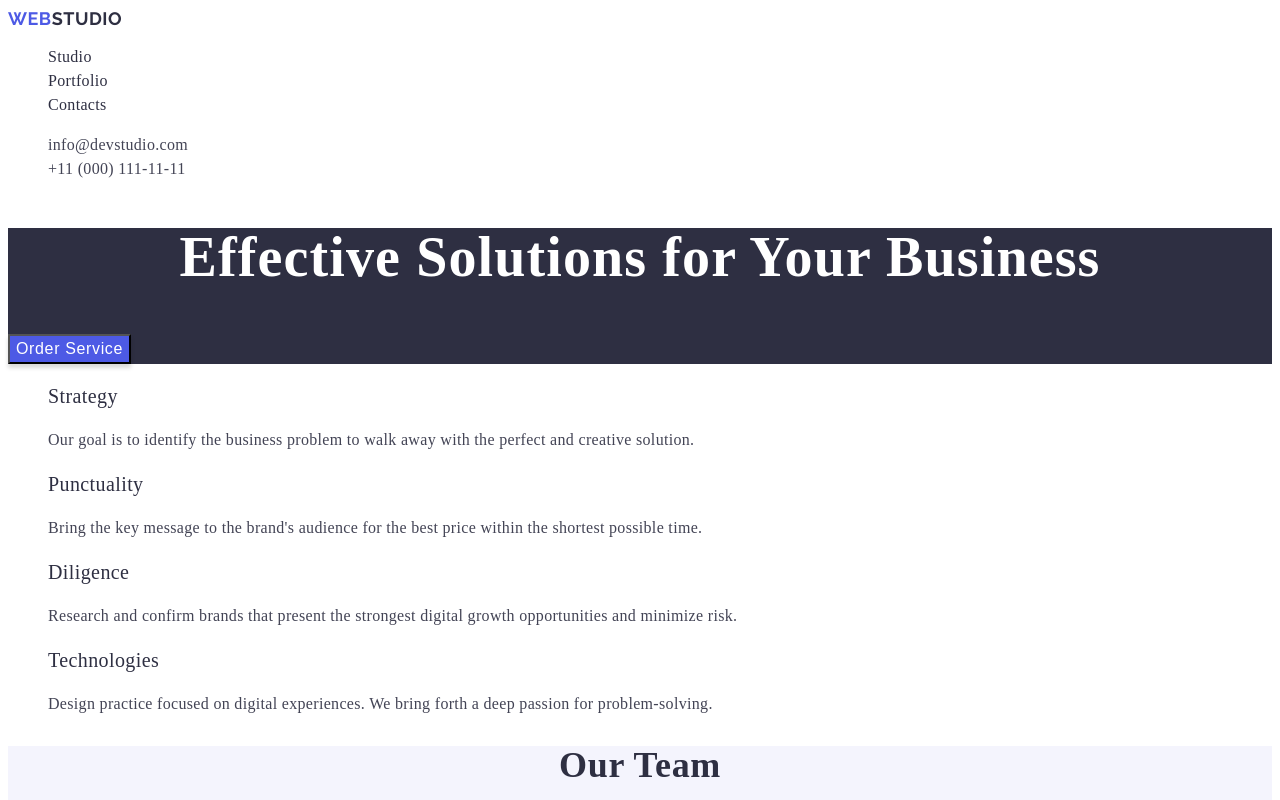
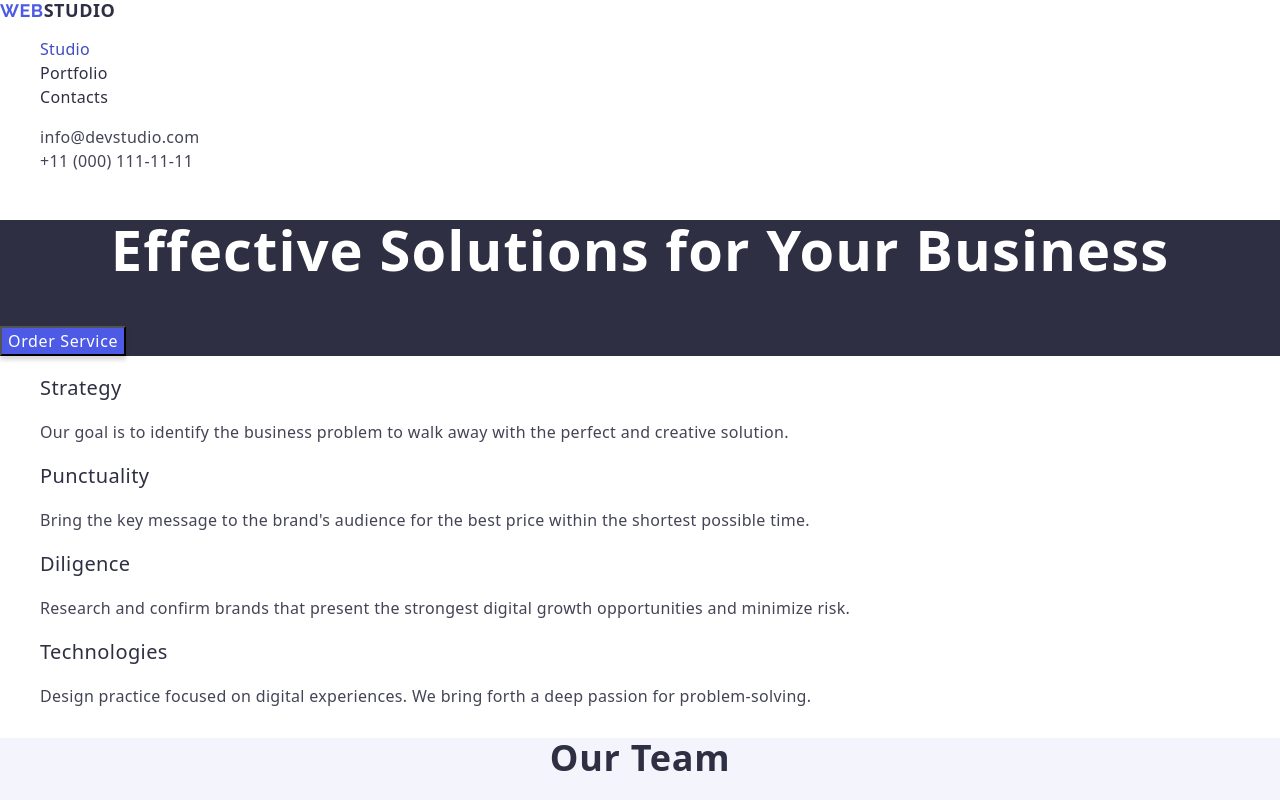
Before and after one commit to MichaelJanzer/goit-markup-hw-02, a plain HTML site: page index.html in a window 1280 px wide. In both pictures the pointer is over the link "Studio". Shown: the top 800 px of the page. Drawn offline with nearby package versions, Linux system fonts and the light colour scheme.

Commit message:
finish4
ready

```diff
--- a/css/styles.css
+++ b/css/styles.css
@@ -13,12 +13,7 @@ a {
     text-decoration: none;
 }
 
-.header {
-    background: #fff;
-}
-
 .header-logo {
-    font-family: "Raleway", sans-serif;
     font-weight: 700;
     font-size: 18px;
     line-height: 1.17;
@@ -33,12 +28,18 @@ a {
 
 }
 
-.header-link {
+.header-link{
     font-weight: 500;
     font-size: 16px;
     line-height: 1.5;
     letter-spacing: 0.02em;
     color: #2e2f42;
+}
+
+.header-link:hover,
+.header-link:focus,
+.header-link:active{
+    color: #404bbf;
 }
 
 .address-text{
@@ -47,6 +48,12 @@ a {
     letter-spacing: 0.02em;
     color: #434455;
     font-style: normal;
+}
+
+.address-text:hover,
+.address-text:focus,
+.address-text:active{
+    color: #404bbf;
 }
 
 .studio {
@@ -62,10 +69,7 @@ a {
     color: #fff;
 }
 
-.studio-button,
-.studio-button:hover,
-.studio-button:focus,
-.studio-button:active{
+.studio-button{
     font-weight: 500;
     font-size: 16px;
     line-height: 1.5;
@@ -73,6 +77,14 @@ a {
     color: #fff;
     box-shadow: 0 4px 4px 0 rgba(0, 0, 0, 0.15);
     background: #4d5ae5;
+    cursor: pointer;
+
+}
+
+.studio-button:hover,
+.studio-active,
+.studio-focus{
+    background: #404bbf;
 }
 
 .visually-hidden{
@@ -161,7 +173,6 @@ a {
 }
 
 .footer-logo {
-    font-family: "Raleway", sans-serif;
     font-weight: 700;
     font-size: 18px;
     line-height: 1.17;
--- a/index.html
+++ b/index.html
@@ -5,6 +5,9 @@
     <meta charset="UTF-8">
     <meta name="webstudio" content="webstudio">
     <title>goit-markup-hw-2</title>
+    <link rel="stylesheet" href="https://cdnjs.cloudflare.com/ajax/libs/modern-normalize/2.0.0/modern-normalize.min.css"
+          integrity="sha512-4xo8blKMVCiXpTaLzQSLSw3KFOVPWhm/TRtuPVc4WG6kUgjH6J03IBuG7JZPkcWMxJ5huwaBpOpnwYElP/m6wg=="
+          crossorigin="anonymous" referrerpolicy="no-referrer" />
     <link rel="stylesheet" href="./css/styles.css" />
     <link rel="preconnect" href="https://fonts.googleapis.com">
     <link rel="preconnect" href="https://fonts.gstatic.com" crossorigin>
```
